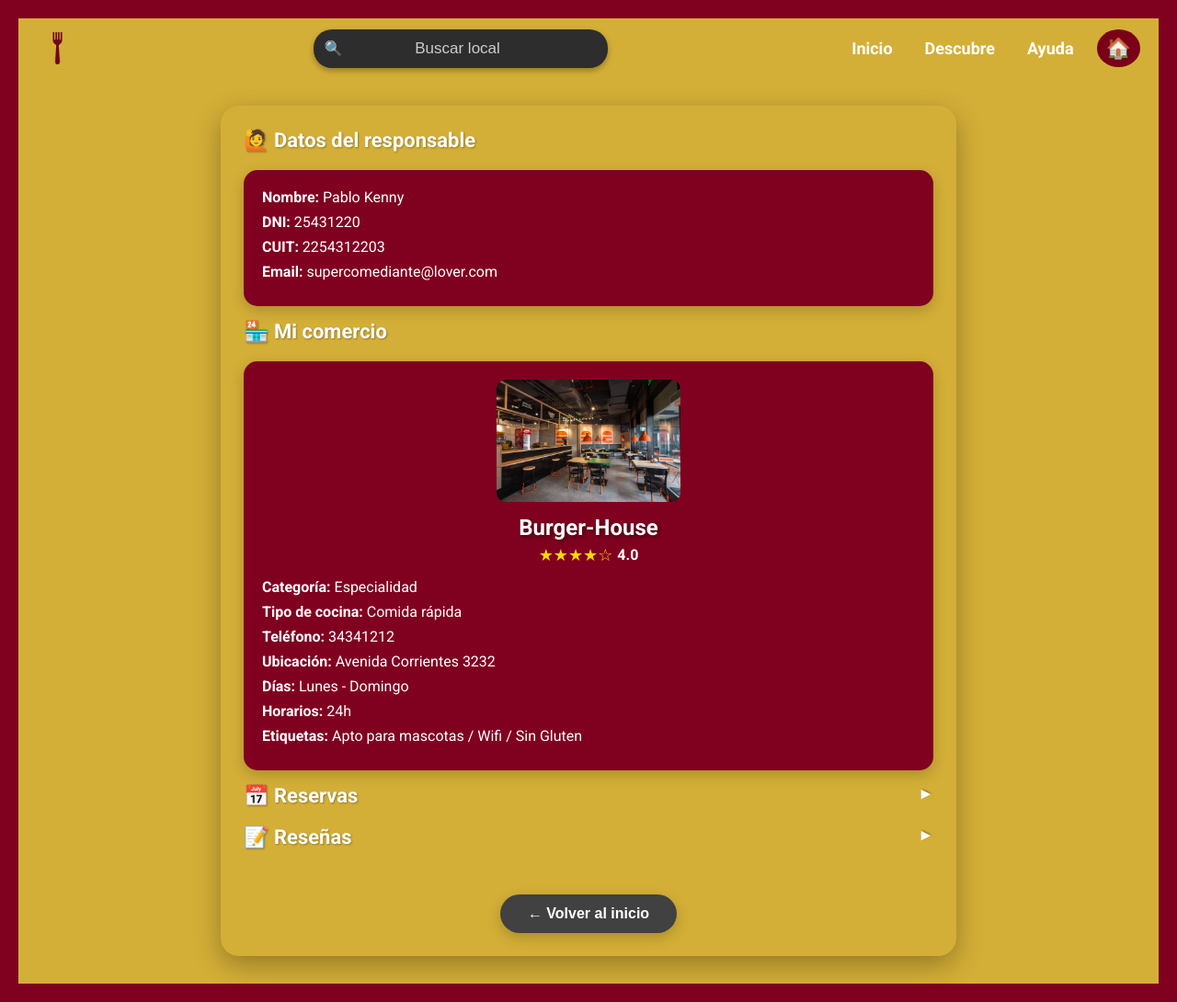
After one commit to roccogb/LoremIpsum, a Flask app: page /perfil_comerciante in a window 1280 px wide. The commit adds this page. Shown: the whole page at 92% size. Run offline with Flask 3, Linux system fonts and the light colour scheme.

Commit message:
Creado el template de perfil del comerciante. Se creo un nuevo script para lograr un efecto de menu desplegable en el mismo

```diff
--- a/backend/database/init_db.sql
+++ b/backend/database/init_db.sql
@@ -53,7 +53,7 @@ CREATE TABLE resenias (
     id_usr INT,
     comentario TEXT,
     calificacion INT CHECK (calificacion BETWEEN 1 AND 5),
-    tiempo_de_creacion DATETIME DEFAULT CURRENT_TIMESTAMP,
+    tiempo_de_creacion DATETIME,
     FOREIGN KEY (id_comercio) REFERENCES comercios(id_comercio) ON DELETE CASCADE,
     FOREIGN KEY (id_usr) REFERENCES usuario_consumidor(id_usr) ON DELETE CASCADE
 );
--- a/frontend/app.py
+++ b/frontend/app.py
@@ -108,5 +108,18 @@ def logout():
     session.pop("usuario", None)
     return redirect(url_for("home"))
 
+# Prueba, luego se va a eliminar
+@app.route("/perfil_comerciante")
+def render_pcomerciante():
+    return render_template("perfil_comerciante.html")
+
+# Prueba, luego se va a eliminar
+@app.route("/perfil_consumidor")
+def render_pconsumidor():
+    return render_template("perfil_consumidor.html",usuario={"nombre_usuario":"Walter Mazzanti","email_usuario":"wmazzanti@live.com","fecha_creacion":"2025-06-21 18:05:34"},
+                                                    reservas=[{"nombre_restaurante":"El Chileno Rojo","fecha":"2025-05-21 18:50:41", "estado":True},
+                                                             {"nombre_restaurante":"Paseo del Glamour","fecha":"2025-05-15 21:50:00", "estado":True}],
+                                                    resenias=[{"nombre_restaurante":"Paseo del Glamour","comentario":"Flojito","puntaje":3}])
+
 if __name__ == "__main__":
     app.run(host="localhost", port=8200, debug=True)
--- a/frontend/static/css/perfil.css
+++ b/frontend/static/css/perfil.css
@@ -1,3 +1,15 @@
+/* Variables globales de colores */
+:root {
+  --mostaza: #D4AF37;
+  --vino: #800020;
+  --sgray: #414141;
+  --golf: #D4A574;
+  --dorado: #FFD700;
+  --verde-activo: #4CAF50;
+  --rojo-cancelado: #f44336;
+}
+
+/* Reset y configuración base */
 * {
     margin: 0;
     padding: 0;
@@ -6,7 +18,7 @@
 
 body {
     font-family: Arial, sans-serif;
-    background-color: #800020;
+    background-color: var(--vino);
     min-height: 100vh;
     padding: 20px;
 }
@@ -16,7 +28,6 @@ body {
     margin: 0 auto;
 }
 
-/* Header Section */
 .hero-section {
     position: relative;
     margin-bottom: 30px;
@@ -42,51 +53,51 @@ body {
     gap: 20px;
 }
 
-.restaurant-name {
-    font-size: 28px;
-    font-weight: bold;
-    text-shadow: 2px 2px 4px rgba(0,0,0,0.5);
-    margin: 0;
-}
-
-.stars {
-    display: flex;
-    gap: 5px;
-    margin: 0;
-}
-
-.star {
-    color: #FFD700;
-    font-size: 20px;
-}
-
-/* Popular Restaurants Section */
+/* Sección principal */
 .popular-section {
-    background-color: #d4af37;
+    background-color: var(--mostaza);
     border-radius: 20px;
     padding: 25px;
     box-shadow: 0 10px 30px rgba(0,0,0,0.3);
 }
 
+/* Títulos de sección */
 .section-title {
     color: white;
     font-size: 22px;
     font-weight: bold;
-    margin-bottom: 30px;
+    margin-bottom: 20px;
     text-shadow: 1px 1px 2px rgba(0,0,0,0.3);
     text-decoration: none;
     cursor: pointer;
-    transition: color 0.3s ease;
+    transition: all 0.3s ease;
     display: block;
+    position: relative;
+    padding-right: 30px;
 }
 
 .section-title:hover {
     color: #f0f0f0;
-    text-decoration: underline;
+    transform: translateX(5px);
 }
 
+/* Estilo aplicado a la etiqueta del menu desplegable*/
+.section-title.clickable::after {
+    content: '▼';
+    position: absolute;
+    right: 0;
+    top: 0;
+    transition: transform 0.3s ease;
+    font-size: 18px;
+}
+
+.section-title.clickable.collapsed::after {
+    transform: rotate(-90deg);
+}
+
+/* Tarjetas del restaurante reutilizadas para mostrar la info*/
 .restaurant-card {
-    background: #800020;
+    background: var(--vino);
     border-radius: 15px;
     padding: 20px;
     text-align: center;
@@ -103,9 +114,118 @@ body {
     box-shadow: 0 10px 25px rgba(0,0,0,0.3);
 }
 
+.restaurant-card p {
+    margin-bottom: 8px;
+    text-align: left;
+}
+
+/* Imagen y información del restaurante */
+.perfil-resto-img {
+    text-align: center;
+    margin-bottom: 15px;
+}
+
+.perfil-resto-img img {
+    max-width: 200px;
+    border-radius: 10px;
+    margin-bottom: 10px;
+}
+
+.restaurant-name {
+    font-size: 24px;
+    font-weight: bold;
+    margin-bottom: 5px;
+    text-shadow: 2px 2px 4px rgba(0,0,0,0.5);
+}
+
+.restaurant-rating {
+    display: flex;
+    align-items: center;
+    justify-content: center;
+    gap: 5px;
+    margin-bottom: 15px;
+}
+
+.rating-stars {
+    color: var(--dorado);
+    font-size: 18px;
+}
+
+.rating-number {
+    font-weight: bold;
+}
+
+.stars {
+    display: flex;
+    gap: 5px;
+    margin: 0;
+}
+
+.star {
+    color: var(--dorado);
+    font-size: 20px;
+}
+
+/* Estilos aplicados cuando se despliega el contenido */
+.collapsible-content {
+    max-height: 0;
+    overflow: hidden;
+    transition: max-height 0.3s ease-out;
+}
+
+.collapsible-content.expanded {
+    max-height: 2000px;
+}
+
+/* Listas de reservas y reseñas */
+.list-reservas,
+.list-resenias {
+    margin-top: 15px;
+}
+
+.info-reserva,
+.info-resenia {
+    background: var(--vino);
+    border-radius: 15px;
+    padding: 20px;
+    color: white;
+    margin-bottom: 15px;
+}
+
+.info-reserva p,
+.info-resenia p {
+    margin-bottom: 8px;
+    text-align: left;
+}
+
+/* Estados y calificaciones */
+.estado-activa {
+    color: var(--verde-activo);
+    font-weight: bold;
+}
+
+.estado-cancelada {
+    color: var(--rojo-cancelado);
+    font-weight: bold;
+}
+
+.calificacion-alta {
+    color: var(--verde-activo);
+}
+
+.calificacion-baja {
+    color: var(--rojo-cancelado);
+}
+
+/* Sección de botón de retorno */
+.back-section {
+    text-align: center;
+    margin-top: 30px;
+}
+
 .back-btn {
-    background: #FFD700;
-    color: #800020;
+    background: var(--sgray);
+    color: white;
     border: none;
     padding: 12px 30px;
     border-radius: 25px;
@@ -117,10 +237,11 @@ body {
 }
 
 .back-btn:hover {
-    background: #e6c200;
+    background: #383838;
     transform: translateY(-2px);
 }
 
+/* Responsive Design */
 @media (max-width: 600px) {
     .container {
         padding: 10px;
@@ -128,7 +249,7 @@ body {
 
     .section-title {
         font-size: 18px;
-        text-align: center;
+        text-align: left;
     }
 
     .restaurant-card {
@@ -139,4 +260,19 @@ body {
     .back-btn {
         width: 100%;
     }
+
+    .restaurant-name {
+        font-size: 20px;
+    }
+
+    .hero-card {
+        padding: 20px;
+        min-height: 200px;
+    }
+
+    .restaurant-info {
+        flex-direction: column;
+        text-align: center;
+        gap: 10px;
+    }
 }
--- /dev/null
+++ b/frontend/static/js/perfil.js
@@ -0,0 +1,14 @@
+    // Funcion utilizada para desplegar las reservas, reseñas, como tambien la de los restaurantes favoritos.
+    // Esto se va a poder realizar agregando clases con determinados estilos que van a lograr el efecto de menu desplegable('expanded','collapsed')
+    function toggleSection(sectionId) {
+        const content = document.getElementById(sectionId);
+        const title = document.querySelector(`[onclick="toggleSection('${sectionId}')"]`);
+
+        if (content.classList.contains('expanded')) {
+            content.classList.remove('expanded');
+            title.classList.add('collapsed');
+        } else {
+            content.classList.add('expanded');
+            title.classList.remove('collapsed');
+        }
+    };
--- /dev/null
+++ b/frontend/templates/perfil_comerciante.html
@@ -0,0 +1,90 @@
+{% extends "base.html" %}
+
+{% block styles %}
+    <link rel="stylesheet" href="{{ url_for('static', filename='css/perfil.css') }}">
+{% endblock %}
+{% block content%}
+    <div class="container">
+        <div class="popular-section">
+
+            <h1 class="section-title">🙋 Datos del responsable</h1>
+            <div class="restaurant-card">
+                <p><strong>Nombre:</strong> Pablo Kenny</p>
+                <p><strong>DNI:</strong> 25431220</p>
+                <p><strong>CUIT:</strong> 2254312203</p>
+                <p><strong>Email:</strong> supercomediante@lover.com</p>
+            </div>
+
+            <h2 class="section-title">🏪 Mi comercio</h2>
+            <div class="restaurant-card">
+                <div class="perfil-resto-img">
+                    <img src="../static/media/img/burger_house.jpg" alt="Image-Comercio">
+                    <div class="restaurant-name">Burger-House</div>
+                    <div class="restaurant-rating">
+                        <div class="rating-stars">★★★★☆</div>
+                        <div class="rating-number">4.0</div>
+                    </div>
+                </div>
+                <div class="perfil-resto-info">
+                    <p><strong>Categoría:</strong> Especialidad</p>
+                    <p><strong>Tipo de cocina:</strong> Comida rápida</p>
+                    <p><strong>Teléfono:</strong> 34341212</p>
+                    <p><strong>Ubicación:</strong> Avenida Corrientes 3232</p>
+                    <p><strong>Días:</strong> Lunes - Domingo</p>
+                    <p><strong>Horarios:</strong> 24h</p>
+                    <p><strong>Etiquetas:</strong> Apto para mascotas / Wifi / Sin Gluten</p>
+                </div>
+            </div>
+
+            <h2 class="section-title clickable collapsed" onclick="toggleSection('reservas')">📅 Reservas</h2>
+            <div id="reservas" class="collapsible-content">
+                <div class="list-reservas">
+                    <div class="info-reserva">
+                        <p><strong>Nombre bajo reserva:</strong> Kevin Lomonaco</p>
+                        <p><strong>Email:</strong> guarachita@hotmail.com</p>
+                        <p><strong>Teléfono:</strong> 20335555</p>
+                        <p><strong>Cantidad de personas:</strong> 2</p>
+                        <p><strong>Solicitud especial:</strong> Buena música...</p>
+                        <p><strong>Fecha de la reserva:</strong> 08/06/2025 21:30</p>
+                        <p><strong>Estado de la reserva:</strong> <span class="estado-cancelada">Cancelada</span></p>
+                    </div>
+                    <div class="info-reserva">
+                        <p><strong>Nombre bajo reserva:</strong> Matías Sapienza</p>
+                        <p><strong>Email:</strong> matikpo2002@live.com</p>
+                        <p><strong>Teléfono:</strong> 22113030</p>
+                        <p><strong>Cantidad de personas:</strong> 4</p>
+                        <p><strong>Solicitud especial:</strong> Punto de cocción: La carne tiene que decir mu</p>
+                        <p><strong>Fecha de la reserva:</strong> 01/06/2025 20:30</p>
+                        <p><strong>Estado de la reserva:</strong> <span class="estado-activa">Activa</span></p>
+                    </div>
+                </div>
+            </div>
+
+            <h2 class="section-title clickable collapsed" onclick="toggleSection('resenias')">📝 Reseñas</h2>
+            <div id="resenias" class="collapsible-content">
+                <div class="list-resenias">
+                    <div class="info-resenia">
+                        <p><strong>Nombre:</strong> Franco Mastantuono</p>
+                        <p><strong>Comentario:</strong> Extraordinario</p>
+                        <p><strong>Calificación:</strong> <span class="calificacion-alta">★★★★☆ (4/5)</span></p>
+                        <p><strong>Tiempo de creación:</strong> 08/06/2025 17:40</p>
+                    </div>
+                    <div class="info-resenia">
+                        <p><strong>Nombre:</strong> Luquitas Rodriguez</p>
+                        <p><strong>Comentario:</strong> Una poronga negro</p>
+                        <p><strong>Calificación:</strong> <span class="calificacion-baja">★☆☆☆☆ (1/5)</span></p>
+                        <p><strong>Tiempo de creación:</strong> 05/06/2025 21:30</p>
+                    </div>
+                </div>
+            </div>
+
+            <div class="back-section">
+                <button class="back-btn" href="/">← Volver al inicio</button>
+            </div>
+
+        </div>
+    </div>
+{% endblock %}
+{% block scripts %}
+    <script src="{{ url_for('static', filename='js/perfil.js') }}"></script>
+{% endblock %}
```
Also changed, not shown: frontend/templates/login.html (+12 -6 lines), frontend/templates/perfil_consumidor.html (+10 -19 lines), tests/init_test_data.py (+10 -1 lines).
